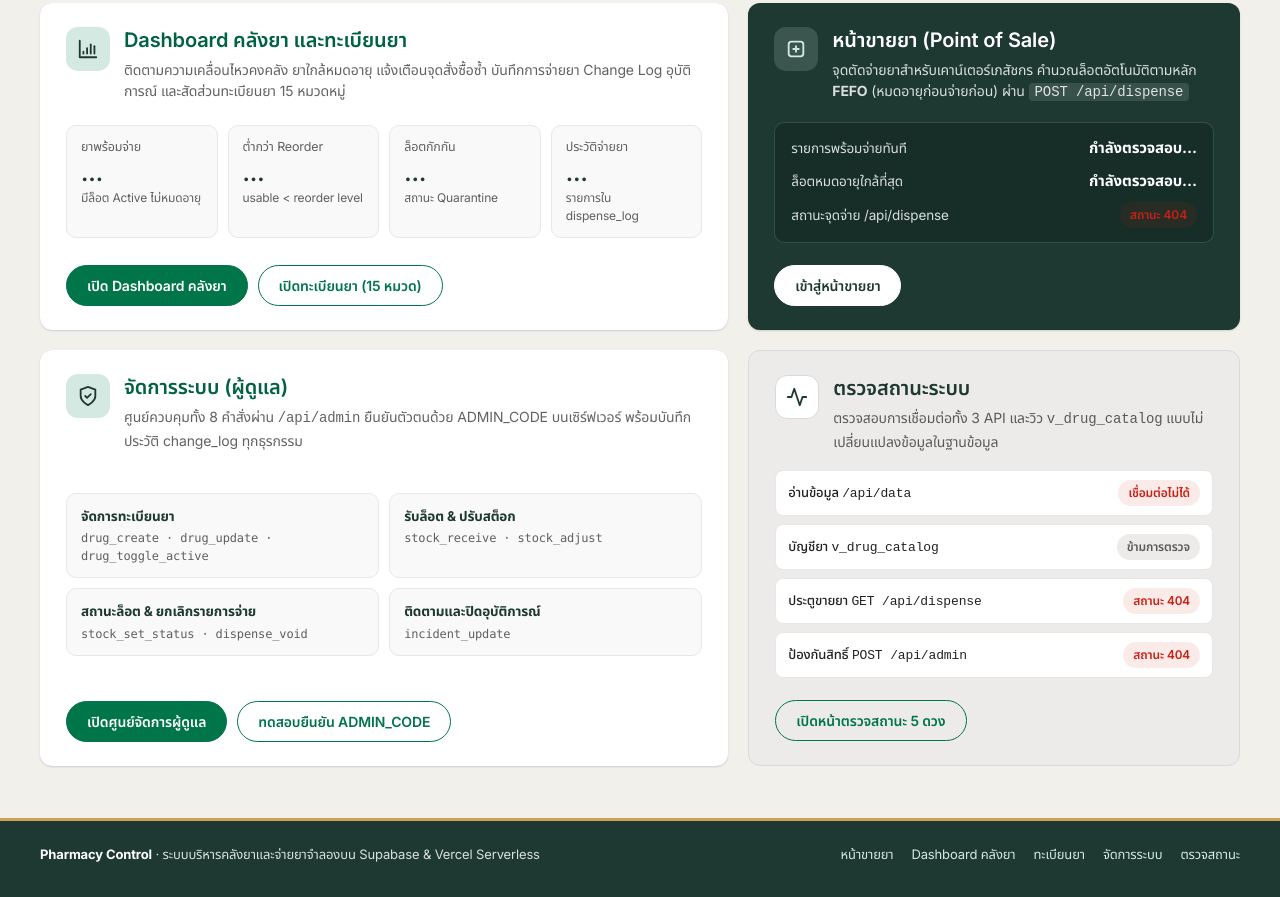
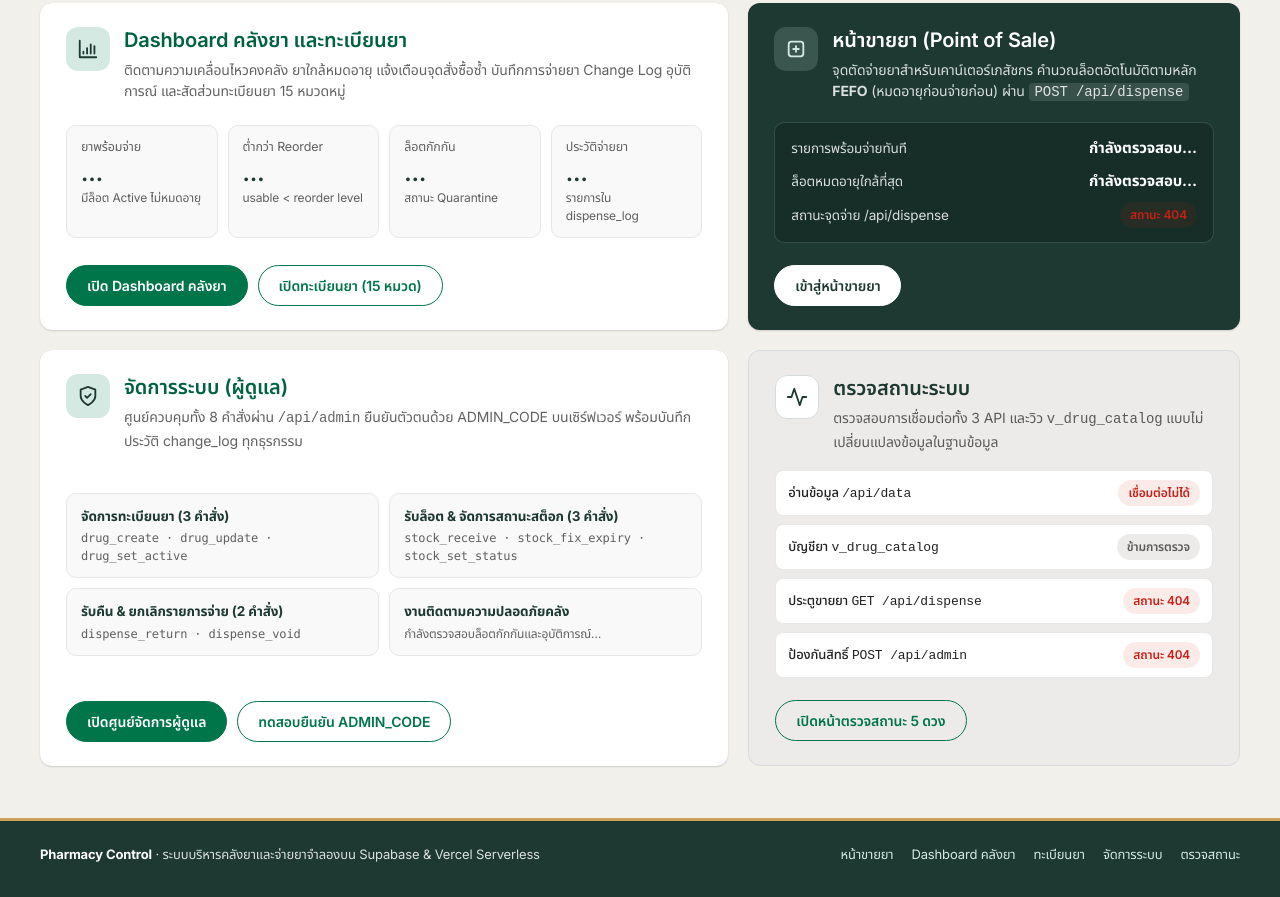
Before and after one commit to kanong2521/mystore-20Nov2026, a plain HTML site: page index.html in a window 1280 px wide. Shown: the part 694-1591 px from the top of the page. Drawn offline with Linux system fonts and the light colour scheme; no server answers.

Commit message:
Align Home Portal admin actions with api/admin.js

```diff
--- a/index.html
+++ b/index.html
@@ -922,20 +922,20 @@
 
             <div class="admin-matrix">
               <div class="admin-group">
-                <strong>จัดการทะเบียนยา</strong>
-                <span class="mono" translate="no">drug_create · drug_update · drug_toggle_active</span>
+                <strong>จัดการทะเบียนยา (3 คำสั่ง)</strong>
+                <span class="mono" translate="no">drug_create · drug_update · drug_set_active</span>
               </div>
               <div class="admin-group">
-                <strong>รับล็อต &amp; ปรับสต็อก</strong>
-                <span class="mono" translate="no">stock_receive · stock_adjust</span>
+                <strong>รับล็อต &amp; จัดการสถานะสต็อก (3 คำสั่ง)</strong>
+                <span class="mono" translate="no">stock_receive · stock_fix_expiry · stock_set_status</span>
               </div>
               <div class="admin-group">
-                <strong>สถานะล็อต &amp; ยกเลิกรายการจ่าย</strong>
-                <span class="mono" translate="no">stock_set_status · dispense_void</span>
+                <strong>รับคืน &amp; ยกเลิกรายการจ่าย (2 คำสั่ง)</strong>
+                <span class="mono" translate="no">dispense_return · dispense_void</span>
               </div>
               <div class="admin-group">
-                <strong>ติดตามและปิดอุบัติการณ์</strong>
-                <span class="mono tabular" id="adminIncText" translate="no">incident_update</span>
+                <strong>งานติดตามความปลอดภัยคลัง</strong>
+                <span class="tabular" id="adminIncText">กำลังตรวจสอบล็อตกักกันและอุบัติการณ์…</span>
               </div>
             </div>
 
@@ -1154,11 +1154,8 @@
             ? `${s.nearestLot.sku} · ${s.nearestLot.expiry}`
             : 'ไม่มีล็อตคงเหลือ';
 
-          // Admin Card Incident Readout
-          $('adminIncText').textContent =
-            s.openIncidents > 0
-              ? `incident_update · เปิดอยู่ ${s.openIncidents} รายการ`
-              : 'incident_update · ไม่มีงานค้าง';
+          // Admin Card Safety & Incident Readout
+          $('adminIncText').textContent = `ล็อตกักกัน ${s.quarantineLots} ล็อต · อุบัติการณ์เปิดอยู่ ${s.openIncidents} รายการ`;
 
           // Probe badges for /api/data & v_drug_catalog
           const timingSuffix = Number.isFinite(dataElapsedMs) ? ` · ${Math.round(dataElapsedMs)} ms` : '';
```
